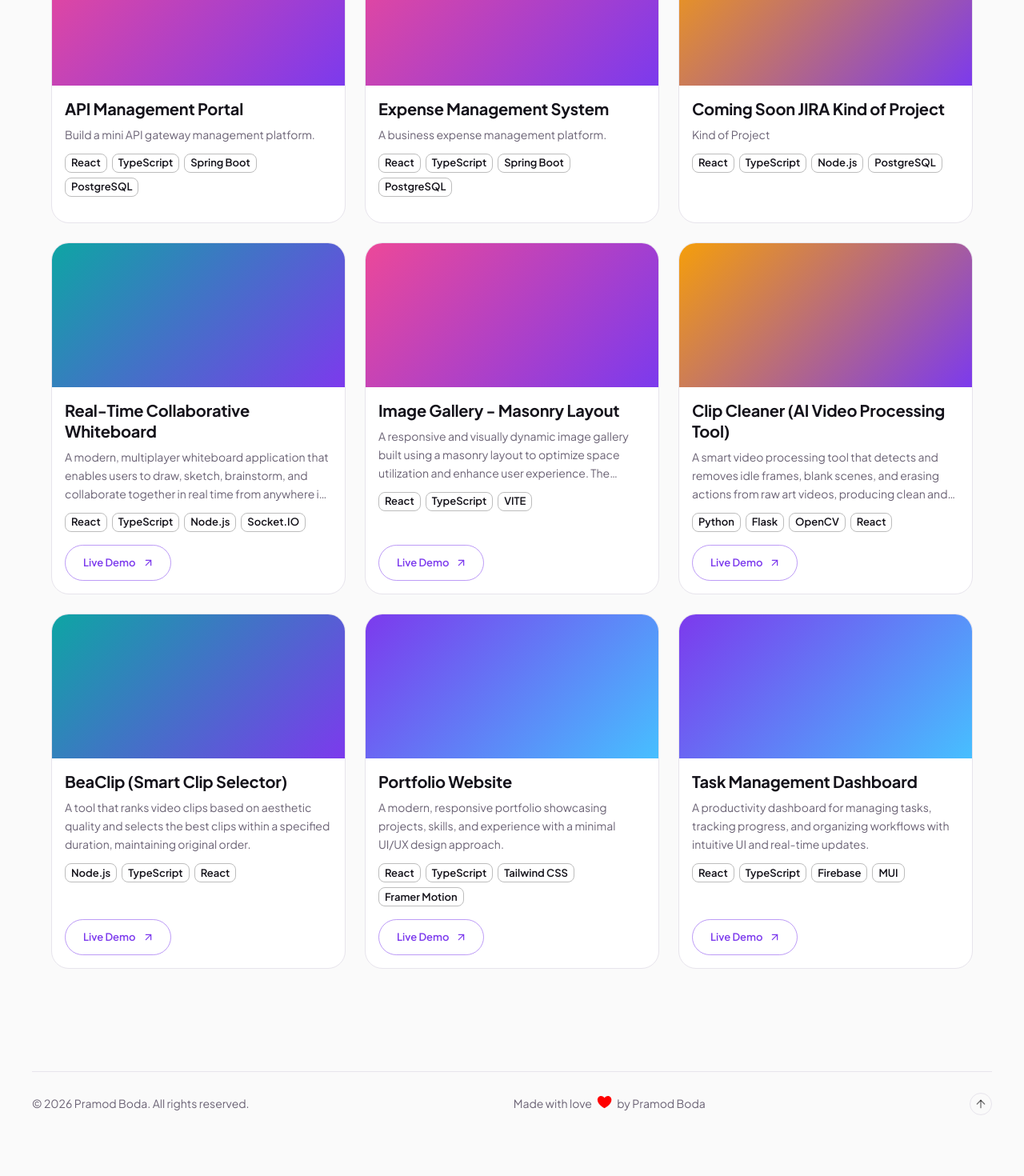
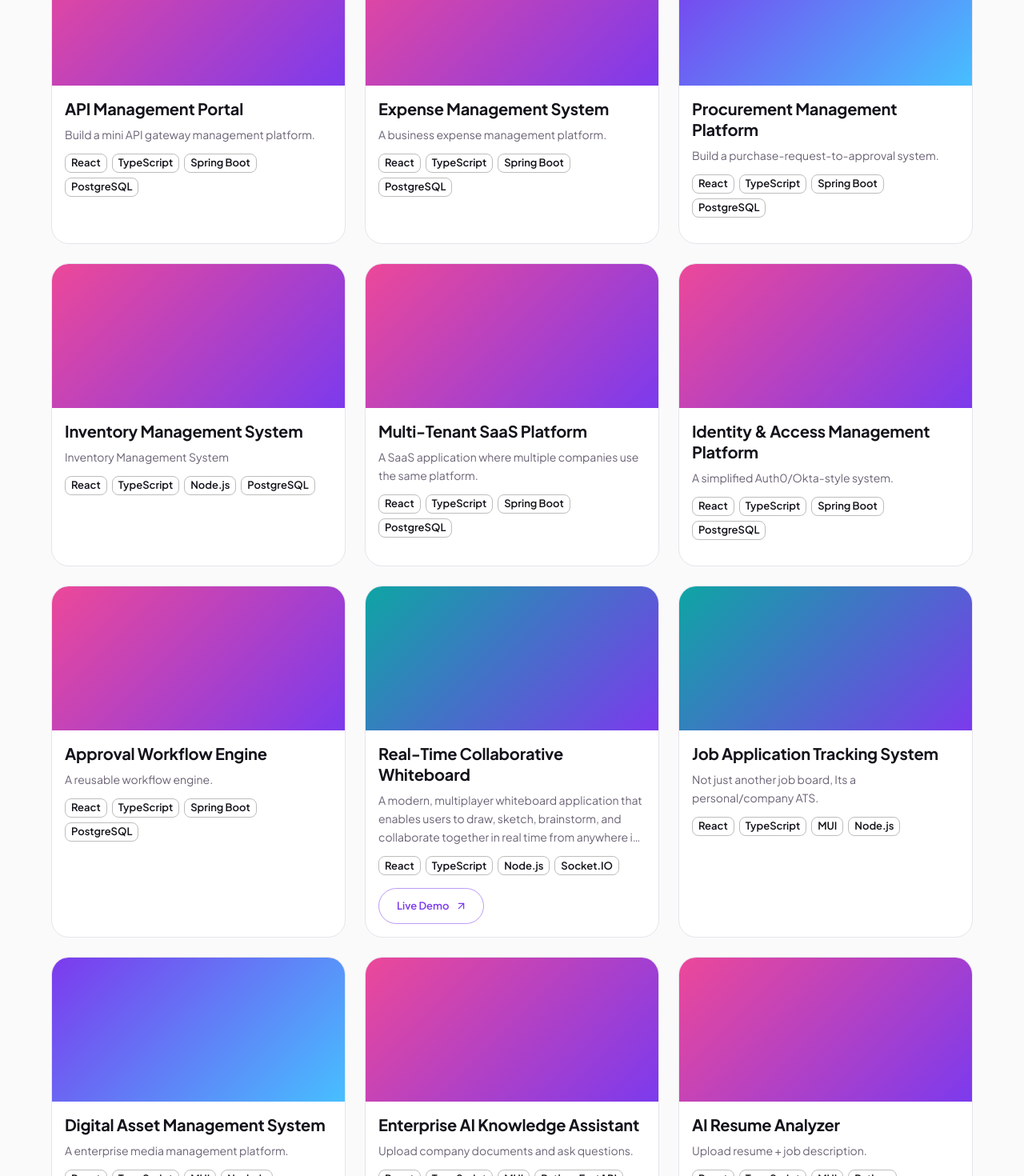
Before and after one commit to pramodboda/pramodboda-portfolio, a React (Vite) app: page /projects in a window 1280 px wide. Shown: the part 2120-3590 px from the top of the page at 80% size. Before the commit the page ends 3540 px from the top, so only its background shows below. Built offline with nearby package versions, Linux system fonts and the light colour scheme; a web font is replaced by a local one.

Commit message:
UPDATE: Projects data

```diff
--- a/src/data/projects_data.ts
+++ b/src/data/projects_data.ts
@@ -318,7 +318,7 @@ export const projectsData: Project[] = [
         ]
     },
     {
-        id: "Expense Management System",
+        id: "expense-management-system",
         level: 2,
         featured: true,
         title: "Expense Management System",
@@ -343,8 +343,299 @@ export const projectsData: Project[] = [
         ]
     },
 
+    {
+        id: "procurement-management-platform",
+        level: 2,
+        featured: true,
+        title: "Procurement Management Platform",
+        slug: "Procurement Management Platform",
+        description:
+            "Build a purchase-request-to-approval system.",
+        technologies: ["React", "TypeScript", "Spring Boot", "PostgreSQL"],
 
+        skills: [],
+        liveDemoLink: "",
+        github: "",
+        features: [
+            "Employee",
+            "↓",
+            "Purchase Request",
+            "↓",
+            "Manager",
+            "↓",
+            "Finance",
+            "↓",
+            "Vendor",
+            "↓",
+            "Purchase Order",
+        ],
+        highlights: [
+        ]
+    },
+    {
+        id: "inventory-management-system",
+        level: 2,
+        featured: true,
+        title: "Inventory Management System",
+        slug: "Inventory Management System",
+        description:
+            "Inventory Management System",
+        technologies: ["React", "TypeScript", "Node.js", "PostgreSQL", "Redis"],
+        skills: [],
+        liveDemoLink: "",
+        github: "",
+        features: [
+            "Stock movement",
+            "Warehouses",
+            "Suppliers",
+            "Purchase orders",
+            "Low-stock alerts",
+            "Inventory history",
+            "Analytics"
+        ],
+        highlights: [
+        ]
+    },
+    {
+        id: "multi-tenant-saas-platform",
+        level: 2,
+        featured: true,
+        title: "Multi-Tenant SaaS Platform",
+        slug: "Multi-Tenant SaaS Platform",
+        description:
+            "A SaaS application where multiple companies use the same platform.",
+        technologies: ["React", "TypeScript", "Spring Boot", "PostgreSQL"],
+        skills: [],
+        liveDemoLink: "",
+        github: "",
+        features: [
+            "Organization",
+            "Users",
+            "Roles",
+            "Projects",
+            "Billing",
+            "Settings",
+        ],
+        highlights: [
+            "Demonstrates tenant isolation."
+        ]
+    },
+    {
+        id: "identity and-access-management-platform",
+        level: 2,
+        featured: true,
+        title: "Identity & Access Management Platform",
+        slug: "Identity & Access Management Platform",
+        description:
+            "A simplified Auth0/Okta-style system.",
+        technologies: ["React", "TypeScript", "Spring Boot", "PostgreSQL", "Redis"],
+        skills: [],
+        liveDemoLink: "",
+        github: "",
+        features: [
+            "Registration",
+            "Login",
+            "JWT",
+            "Refresh tokens",
+            "RBAC",
+            "OAuth",
+            "Session management",
+            "Password reset",
+            "Audit logs",
+        ],
+        highlights: [
+        ]
+    },
 
+    {
+        id: "approval-workflow-engine",
+        level: 2,
+        featured: true,
+        title: "Approval Workflow Engine",
+        slug: "Approval Workflow Engine",
+        description:
+            "A reusable workflow engine.",
+        thumbImg: "",
+        technologies: ["React", "TypeScript", "Spring Boot", "PostgreSQL"],
+        skills: [],
+        liveDemoLink: "",
+        github: "",
+        features: [
+            "Users can configure:",
+            "Request",
+            "↓",
+            "Manager Approval",
+            "↓",
+            "Finance Approval",
+            "↓",
+            "Completed",
+        ],
+        highlights: [
+
+        ]
+    },
+
+    {
+        id: "real-time-collaborative-whiteboard",
+        level: 2,
+        featured: true,
+        title: "Real-Time Collaborative Whiteboard",
+        slug: "Real-Time Collaborative Whiteboard",
+        description:
+            "A modern, multiplayer whiteboard application that enables users to draw, sketch, brainstorm, and collaborate together in real time from anywhere in the world.",
+        thumbImg: "",
+        technologies: ["React", "TypeScript", "Node.js", "Socket.IO", "MUI", "PostgreSQL"],
+        skills: [
+            "Frontend Development",
+            "UI/UX Design",
+            "Socket.IO Development"
+        ],
+        liveDemoLink: "https://collaborative-whiteboard-nu.vercel.app/",
+        //   github: "https://github.com/your-username/reimagine-viewer",
+        features: ["Collaborative", "Can draw circles", "Can draw rectangles", "Can draw lines", "Can draw free-hand", "UNDO-REDO", "Clear Board"],
+        highlights: [
+            "Collaborative"
+        ]
+    },
+
+    {
+        id: "job-application-tracking-system",
+        level: 2,
+        featured: true,
+        title: "Job Application Tracking System",
+        slug: "Job Application Tracking System",
+        description:
+            "Not just another job board, Its a personal/company ATS.",
+        thumbImg: "",
+        technologies: ["React", "TypeScript", "MUI", "Node.js", "PostgreSQL"],
+        skills: [
+        ],
+        liveDemoLink: "",
+        github: "",
+        features: [
+            "Job pipeline",
+            "Resume versions",
+            "Interview tracking",
+            "Recruiter communication",
+            "Application analytics",
+            "Reminders",
+            "Kanban",
+        ],
+        highlights: [
+        ]
+    },
+
+    {
+        id: "digital-asset-management-system",
+        level: 2,
+        featured: true,
+        title: "Digital Asset Management System",
+        slug: "Digital Asset Management System",
+        description:
+            "A enterprise media management platform.",
+        thumbImg: "",
+        technologies: ["React", "TypeScript", "MUI", "Node.js", "PostgreSQL", "Object Storage"],
+        skills: [
+        ],
+        liveDemoLink: "",
+        github: "",
+        features: [
+            "Upload",
+            "Search",
+            "Tags",
+            "Metadata",
+            "Versioning",
+            "Permissions",
+            "Preview",
+            "Collections"
+        ],
+        highlights: [
+        ]
+    },
+    {
+        id: "enterprise-ai-knowledge-assistant",
+        level: 3,
+        featured: true,
+        title: "Enterprise AI Knowledge Assistant",
+        slug: "Enterprise AI Knowledge Assistant",
+        description:
+            "Upload company documents and ask questions.",
+        thumbImg: "",
+        technologies: ["React", "TypeScript", "MUI", "Python FastAPI", "PostgreSQL/pgvector"],
+        skills: [
+        ],
+        liveDemoLink: "",
+        github: "",
+        features: [
+            "PDF ingestion",
+            "Chunking",
+            "Embeddings",
+            "RAG",
+            "Citations",
+            "Conversation history",
+            "Document permissions",
+        ],
+        highlights: [
+        ]
+    },
+    {
+        id: "ai-resume-analyzer",
+        level: 3,
+        featured: true,
+        title: "AI Resume Analyzer",
+        slug: "AI Resume Analyzer",
+        description:
+            "Upload resume + job description.",
+        thumbImg: "",
+        technologies: ["React", "TypeScript", "MUI", "Python","FastAPI","LLM", "PostgreSQL"],
+        skills: [
+            "AI",
+            "LLM"
+        ],
+        liveDemoLink: "",
+        github: "",
+        features: [
+           "System analyzes:",
+           "Skill match",
+"Missing skills",
+"Experience match",
+"Keyword coverage",
+"ATS compatibility",
+"Suggested improvements",
+        ],
+        highlights: [
+        ]
+    },
+
+    {
+        id: "ai-code-review Assistant",
+        level: 3,
+        featured: true,
+        title: "AI Code Review Assistant",
+        slug: "AI Code Review Assistant",
+        description:
+            "GitHub repository → automated code review.",
+        thumbImg: "",
+        technologies: ["React", "TypeScript", "MUI", "Python","GitHub API","LLM"],
+        skills: [
+            "AI",
+            "LLM"
+        ],
+        liveDemoLink: "",
+        github: "",
+        features: [
+            "Analyze:",
+
+            "Bugs",
+            "Security issues",
+            "Code smells",
+            "Performance",
+            "Maintainability",
+            "Tests",
+        ],
+        highlights: [
+        ]
+    },
     //==========================================================
     {
         id: 1,
@@ -370,29 +661,7 @@ export const projectsData: Project[] = [
         //   ]
     },
 
-    {
-        id: 2,
-        thumbImg: "",
-        title: "Real-Time Collaborative Whiteboard",
-        featured: true,
-        description:
-            "A modern, multiplayer whiteboard application that enables users to draw, sketch, brainstorm, and collaborate together in real time from anywhere in the world.",
-        technologies: ["React", "TypeScript", "Node.js", "Socket.IO", "MUI"],
-        skills: [
-            "Frontend Development",
-            "File Processing",
-            "Authentication",
-            "UI/UX Design",
-            "Cloud Integration"
-        ],
-        liveDemoLink: "https://collaborative-whiteboard-nu.vercel.app/",
-        //   github: "https://github.com/your-username/reimagine-viewer",
-        //   highlights: [
-        //     "Supports multilingual documents",
-        //     "Integrated Azure authentication",
-        //     "Smooth preview experience"
-        //   ]
-    },
+
     {
         id: 3,
         // thumbImg: "https://res.cloudinary.com/dnwrsbors/image/upload/v1777490962/masonry-gallery-mui_rryhdr.png",
```
